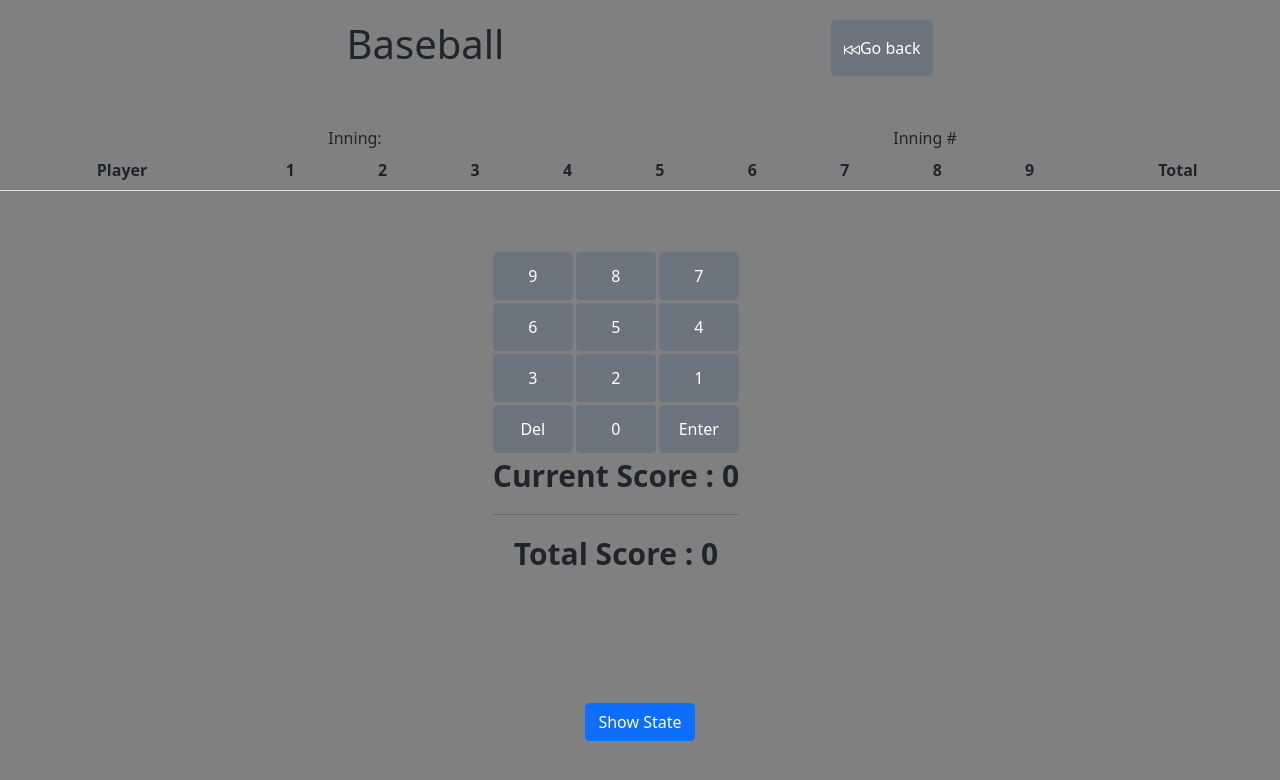
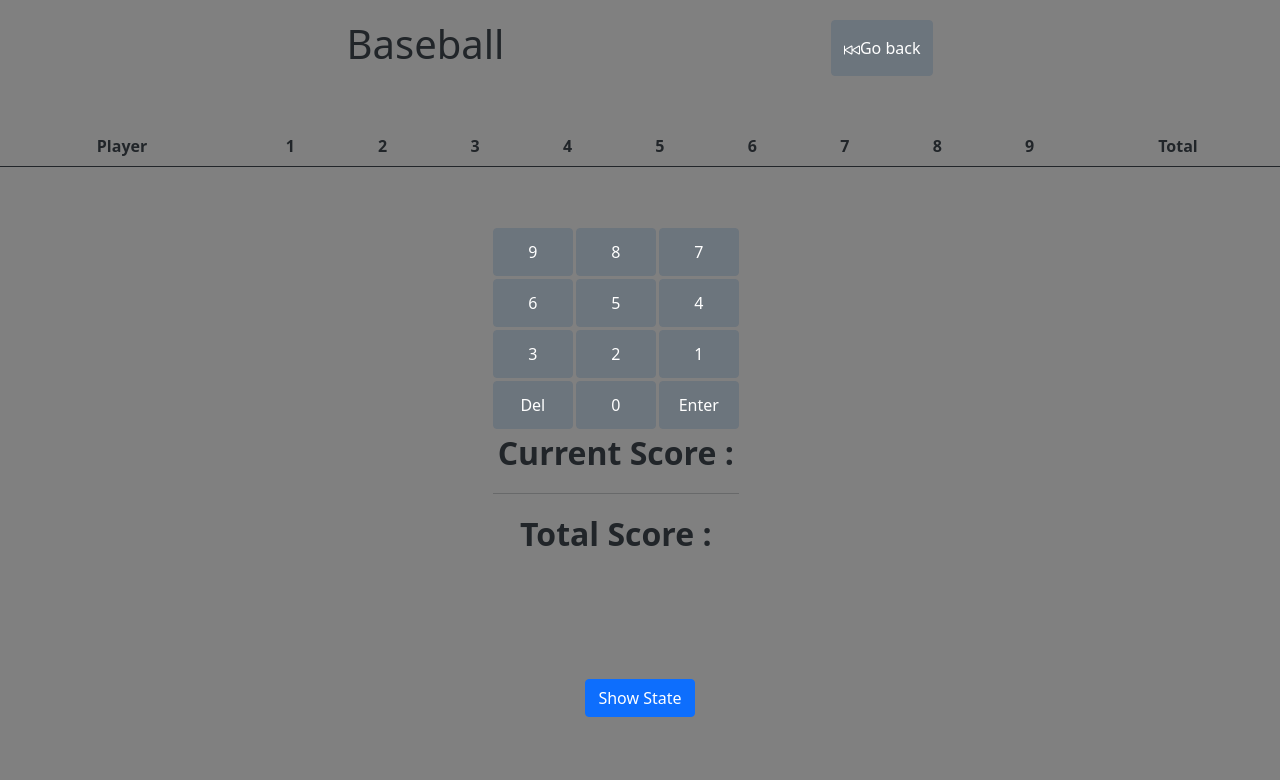
Before and after one commit to adam-paul952/dart-scoreboard, a React (Create React App) app: page /game/baseball in a window 1280 px wide. Shown: the top 780 px of the page. Built offline with nearby package versions, Linux system fonts and the light colour scheme.

Commit message:
Mapped playerList into table in baseball

```diff
--- a/src/App.js
+++ b/src/App.js
@@ -22,11 +22,11 @@ function App() {
     <>
       <Header title="Welcome" />
       <div className="btnTable">
+        <Link className="optionBtn" to="/create_player" style={linkStyle}>
+          Create Player
+        </Link>
         <Link className="optionBtn" to="/rules" style={linkStyle}>
           Rules
-        </Link>
-        <Link className="optionBtn" to="/create_player" style={linkStyle}>
-          Create Player
         </Link>
       </div>
     </>
--- a/src/components/ScoreCalculator.js
+++ b/src/components/ScoreCalculator.js
@@ -2,11 +2,11 @@ import React, { useState } from "react";
 import Button from "react-bootstrap/Button";
 
 const ScoreCalculator = ({ isCricketBoard }) => {
-  const [totalScore, setTotalScore] = useState(0);
-  const [currentScore, setCurrentScore] = useState(0);
+  const [totalScore, setTotalScore] = useState(null);
+  const [currentScore, setCurrentScore] = useState('');
 
   const handleInput = (number) => {
-    setCurrentScore(currentScore === 0 ? number : currentScore + number);
+    setCurrentScore(currentScore + number);
   };
 
   const deleteInput = () => {
@@ -14,13 +14,14 @@ const ScoreCalculator = ({ isCricketBoard }) => {
   };
 
   const handleScoreChange = (value) => {
-    if (Number.isInteger(value)) {
+    if (parseInt(value)) {
       handleInput(parseInt(value, 10));
       console.log(value);
     } else if (value === "Del") {
       deleteInput();
     } else if (value === "Enter") {
-      setTotalScore(currentScore);
+      setTotalScore(parseInt(currentScore, 10));
+      console.log(totalScore);
       setCurrentScore(0);
     }
   };
@@ -48,11 +49,11 @@ const ScoreCalculator = ({ isCricketBoard }) => {
             ))}
           </div>
         )}
-        <div className="result">
-          <p>Current Score : {currentScore}</p>
+        <>
+          <p>Current Score : {''}{currentScore}</p>
           <hr />
-          <p>Total Score : {totalScore}</p>
-        </div>
+          <p>Total Score : {''}{totalScore}</p>
+        </>
       </div>
     </div>
   );
@@ -77,7 +78,7 @@ const ScoreCalculatorKey = (props) => {
 const CricketScoreCalculatorKey = (props) => {
   return (
     <Button variant="secondary" onClick={() => props.onClick(props.keyValue)}>
-      {props.keyValue}
+      {props.keyValue}{''}
     </Button>
   );
 };
--- a/src/screens/Baseball.js
+++ b/src/screens/Baseball.js
@@ -9,27 +9,16 @@ export default function CreateBaseballBoard({ playerList }) {
   return (
     <>
       <Header title="Baseball" goBackButton />
-        <Container>
-          <Row className='justify-content-md-center'>
-            <Col>Inning:</Col>
-            <Col>Inning #</Col>
-          </Row>
-        </Container>
         <Table>
           <thead>
             <tr>
               {inningNumber.map((inning, index) => {return <th key={index}>{inning}</th>})}
             </tr>
           </thead>
+          <tbody>
+            {playerList.map((player, index) => {return <tr key={index}><td>{player.player}</td><td>1</td><td>1</td><td>1</td><td>1</td><td>1</td><td>1</td><td>1</td><td>1</td><td>1</td><td>1</td></tr>})}
+          </tbody>
         </Table>
-      {/* <div className="inningCounter">
-        <>
-          <p>Inning:</p>
-        </>
-        <>
-          <p>`$[Inning #]`</p>
-        </>
-      </div> */}
       <ScoreCalculator />
       <Button
         onClick={() => {
--- a/src/screens/CreatePlayer.js
+++ b/src/screens/CreatePlayer.js
@@ -1,4 +1,4 @@
-import React, { useState, useEffect } from "react";
+import React, { useState } from "react";
 import { Link } from "react-router-dom";
 
 import Header from "../components/Header";
@@ -14,6 +14,7 @@ const CreatePlayerList = ({ playerList, updatePlayerList, deleteRow }) => {
   };
 
   const onAddPlayer = (e) => {
+    e.preventDefault();
     updatePlayerList(playerName);
     setPlayerName(initialState);
   };
```
